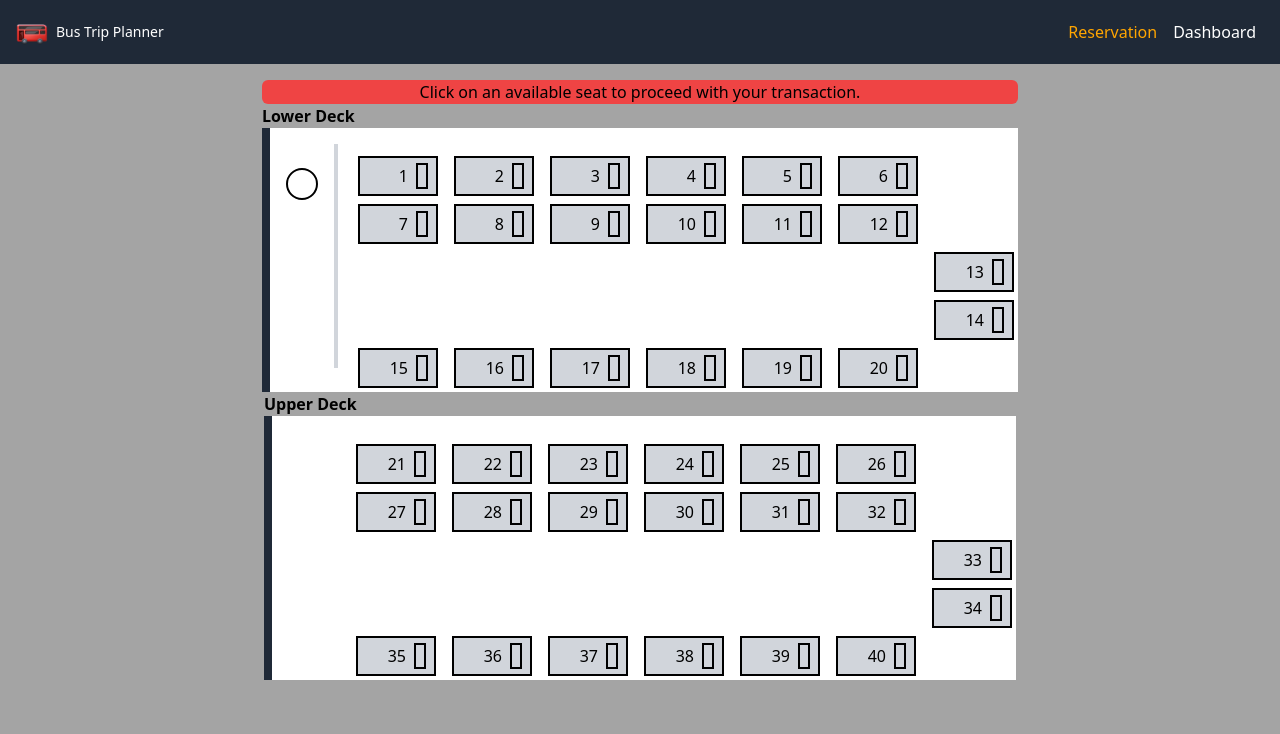
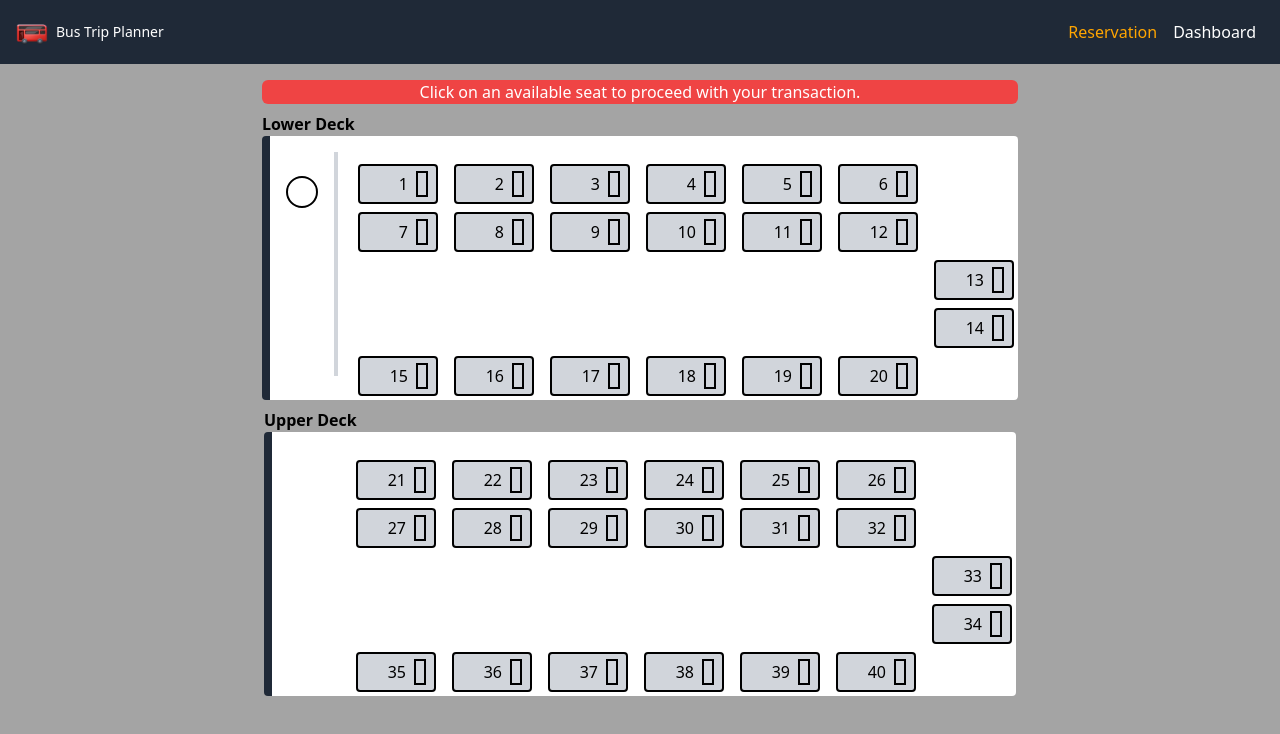
Before and after one commit to Parthiv-Solanki/bus_ticket_booking, a React (Create React App) app: page /reservation in a window 1280 px wide. Shown: the top 734 px of the page. Built offline with nearby package versions, Linux system fonts and the light colour scheme.

Commit message:
style changes

```diff
--- a/src/components/Seat.tsx
+++ b/src/components/Seat.tsx
@@ -6,7 +6,7 @@ const Seat: React.FC<SeatProps> = (props) => {
     return (
         <button
             onClick={onClick}
-            className={`text-end w-20 h-10 m-1 border-2 border-black cursor-pointer ${isReserved ? 'bg-red-300 hover:bg-red-600' : 'bg-gray-300 hover:bg-gray-500 '}`}
+            className={`text-end w-20 h-10 m-1 border-2 border-black cursor-pointer rounded ${isReserved ? 'bg-red-300 hover:bg-red-600' : 'bg-gray-300 hover:bg-gray-500 '}`}
             disabled={isReserved}
         >
             <span>{seatNumber}</span>
--- a/src/components/SeatMap.tsx
+++ b/src/components/SeatMap.tsx
@@ -5,13 +5,13 @@ const SeatMap: React.FC<SeatMapProps> = (props) => {
     const { seats, onSeatClick } = props;
 
     return (
-        <div className="flex flex-col">
+        <div className="flex flex-col gap-2">
             <div className="mx-auto">
-                <div className="bg-red-500 text-center px-5 rounded-md">
+                <div className="bg-red-500 text-center text-white px-5 rounded-md mb-2">
                     Click on an available seat to proceed with your transaction.
                 </div>
                 <span className='font-bold'>Lower Deck</span>
-                <div className="flex border-l-8 border-gray-800 bg-white">
+                <div className="flex border-l-8 border-gray-800 bg-white rounded">
                     <div className="flex">
                         <span className="border-2 border-black rounded-full h-8 w-8 ml-4 mt-10"></span>
                         <hr className="border-2 h-56 border-gray-300 m-4" />
@@ -72,7 +72,7 @@ const SeatMap: React.FC<SeatMapProps> = (props) => {
             </div>
             <div className="mx-auto">
                 <span className='font-bold'>Upper Deck</span>
-                <div className="flex border-l-8 border-gray-800 bg-white">
+                <div className="flex border-l-8 border-gray-800 bg-white rounded">
                     <hr className="h-56 m-4" />
                     <div className="md:ml-12">
                         <div className="grid grid-cols-2 md:grid-cols-7 gap-2 mt-6">
```
